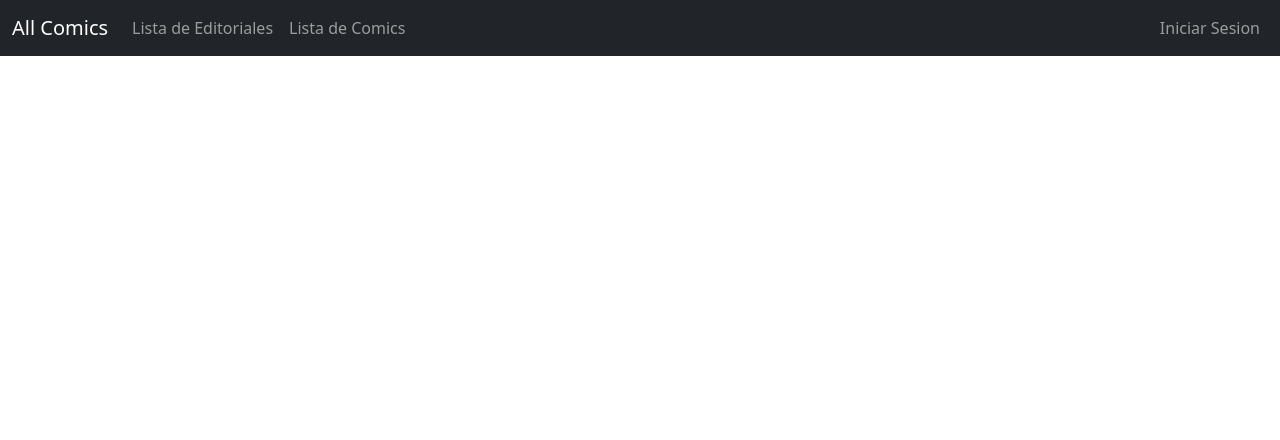
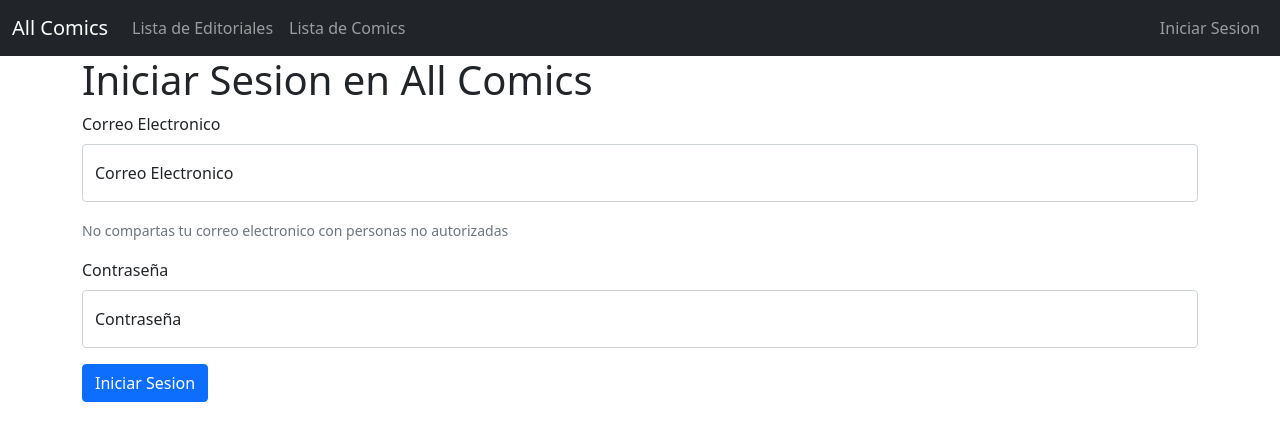
Before and after one commit to DavidPerezAntonio51/SEFMD-AllComics, a React (Create React App) app in the folder allcomics-front/: page /login in a window 1280 px wide. Shown: the top 440 px of the page. Built offline with nearby package versions, Linux system fonts and the light colour scheme.

Commit message:
Se agregan mas funciones

```diff
--- a/allcomics-front/src/Componentes/Navegacion.jsx
+++ b/allcomics-front/src/Componentes/Navegacion.jsx
@@ -20,7 +20,7 @@ function Navegacion() {
                         <Nav.Link>Lista de Comics</Nav.Link>
                     </Nav>
                     <Nav>
-                        <Nav.Link>Iniciar Sesion</Nav.Link>
+                        <Nav.Link as={Link} to="login">Iniciar Sesion</Nav.Link>
                     </Nav>
                 </Navbar.Collapse>
             </Container>
--- a/allcomics-front/src/Paginas/Home.jsx
+++ b/allcomics-front/src/Paginas/Home.jsx
@@ -1,5 +1,5 @@
 
-import { Container, } from "react-bootstrap";
+import { Carousel, Container, } from "react-bootstrap";
 
 function Home(props) {
     return (
--- /dev/null
+++ b/allcomics-front/src/Paginas/Login.jsx
@@ -0,0 +1,40 @@
+import { Button, Container, FloatingLabel, Form } from "react-bootstrap";
+
+function Login() {
+    return (
+        <Container>
+            <h1>Iniciar Sesion en All Comics</h1>
+            <Form>
+                <Form.Group className="mb-3" controlId="formBasicEmail">
+                    <Form.Label>Correo Electronico</Form.Label>
+                    <FloatingLabel
+                        controlId="floatingEmail"
+                        label="Correo Electronico"
+                        className="mb-3"
+                    >
+                        <Form.Control type="email" placeholder="Enter email" />
+                    </FloatingLabel>
+                    <Form.Text className="text-muted">
+                        No compartas tu correo electronico con personas no autorizadas
+                    </Form.Text>
+                </Form.Group>
+
+                <Form.Group className="mb-3" controlId="formBasicPassword">
+                    <Form.Label>Contraseña</Form.Label>
+                    <FloatingLabel
+                        controlId="floatingPassword"
+                        label="Contraseña"
+                        className="mb-3"
+                    >
+                        <Form.Control type="password" placeholder="Password" />
+                    </FloatingLabel>
+                </Form.Group>
+                <Button variant="primary" type="submit">
+                    Iniciar Sesion
+                </Button>
+            </Form>
+        </Container>
+    );
+}
+
+export default Login;
--- a/allcomics-front/src/Router/Router.js
+++ b/allcomics-front/src/Router/Router.js
@@ -1,12 +1,14 @@
 import { Route, Routes } from "react-router-dom";
 import Home from "../Paginas/Home";
+import Login from "../Paginas/Login";
 
 function Rutas(props) {
     return (
         <Routes>
             <Route path="/">
                 <Route index element={<Home/>}/>
-                <Route path="Listado"/>
+                <Route path="comics"/>
+                <Route path="login" element={<Login/>}/>
             </Route>
         </Routes>
     );
```
Also changed, not shown: allcomics-front/src/Contextos/LoginContext.jsx (added, +36 -0 lines), allcomics-front/src/Servicios/apiPrivada.js (+10 -0 lines), allcomics-front/src/Servicios/apiPublica.js (+10 -0 lines), allcomics-front/src/Contextos/Login.jsx (deleted), 1 other file (tests, documents, lock files or other folders). Lines whose indentation alone changed are shown as unchanged.
